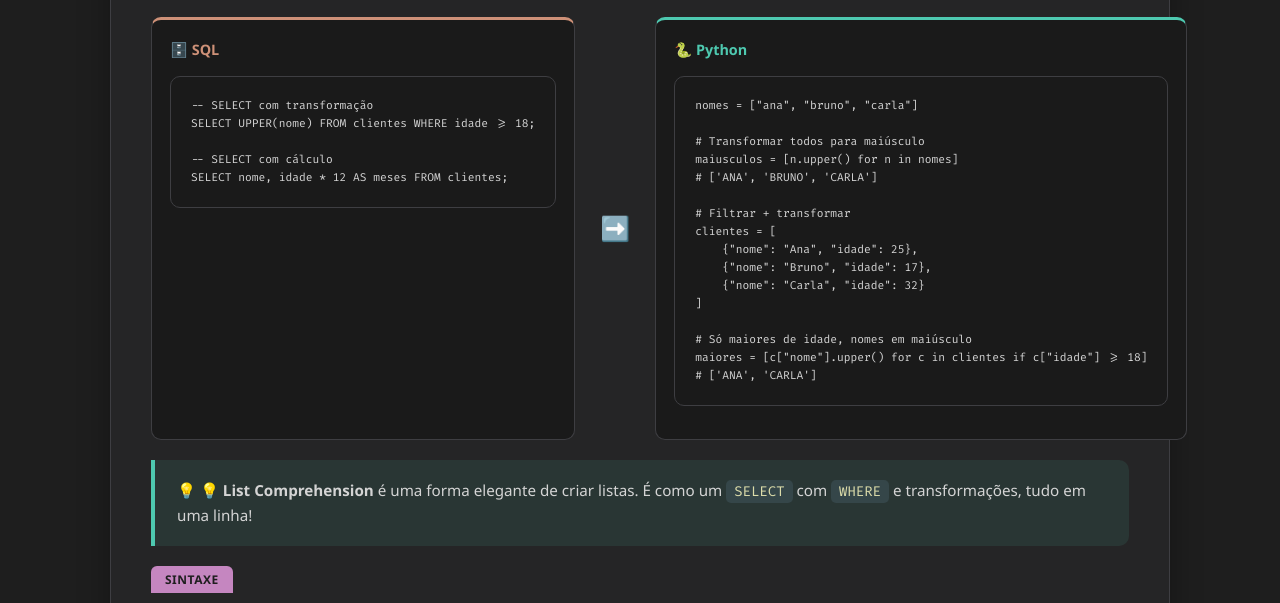
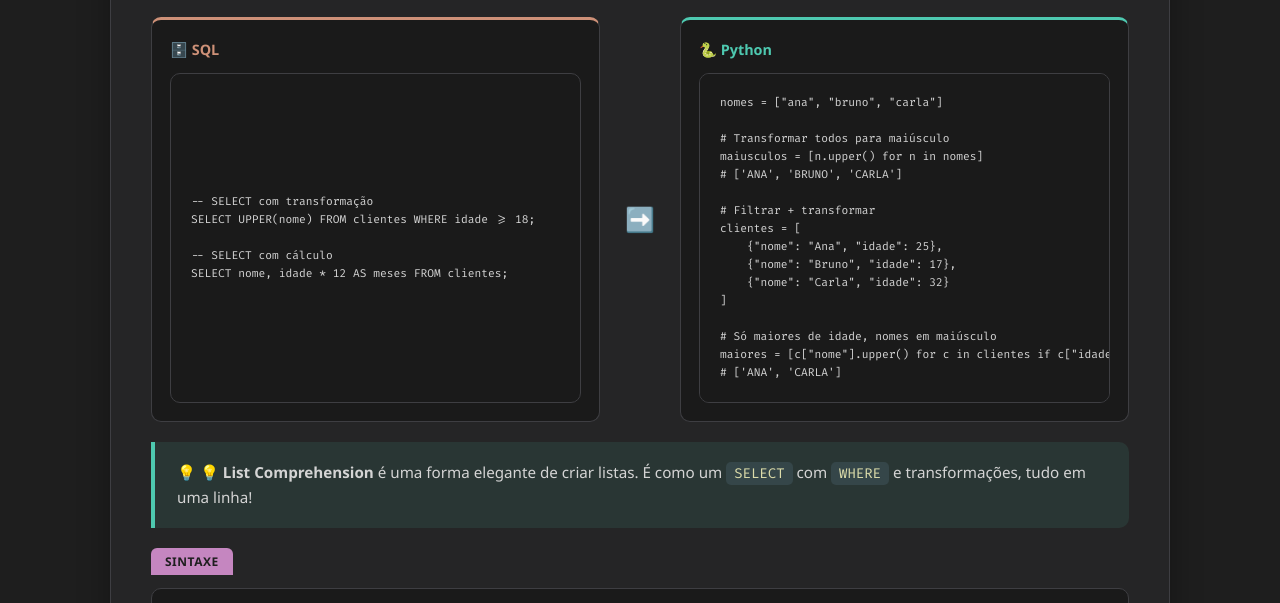
Before and after one commit to gustavodeoliveiradev/python-para-sql-curso, a plain HTML site: page slides/m2_11_listcomp.html in a window 1280 px wide. Shown: the part 189-792 px from the top of the page. Drawn offline with Linux system fonts and the light colour scheme.

Commit message:
fix: alinhamento de largura/altura das caixas SQL vs Python (min-width:0 no flexbox)

```diff
--- a/slides/m2_11_listcomp.html
+++ b/slides/m2_11_listcomp.html
@@ -252,10 +252,21 @@ pre code {
 
 .vs-box {
     flex: 1;
+    min-width: 0;
     background: #1a1a1a;
     border-radius: 10px;
     padding: 18px;
     border: 1px solid #3e3e42;
+    display: flex;
+    flex-direction: column;
+}
+
+.vs-box pre {
+    flex: 1;
+    margin: 0;
+    display: flex;
+    align-items: center;
+    overflow-x: auto;
 }
 
 .vs-box h4 {
```
Also changed, not shown: slides/m2_09_sets.html (+2 -0 lines).
